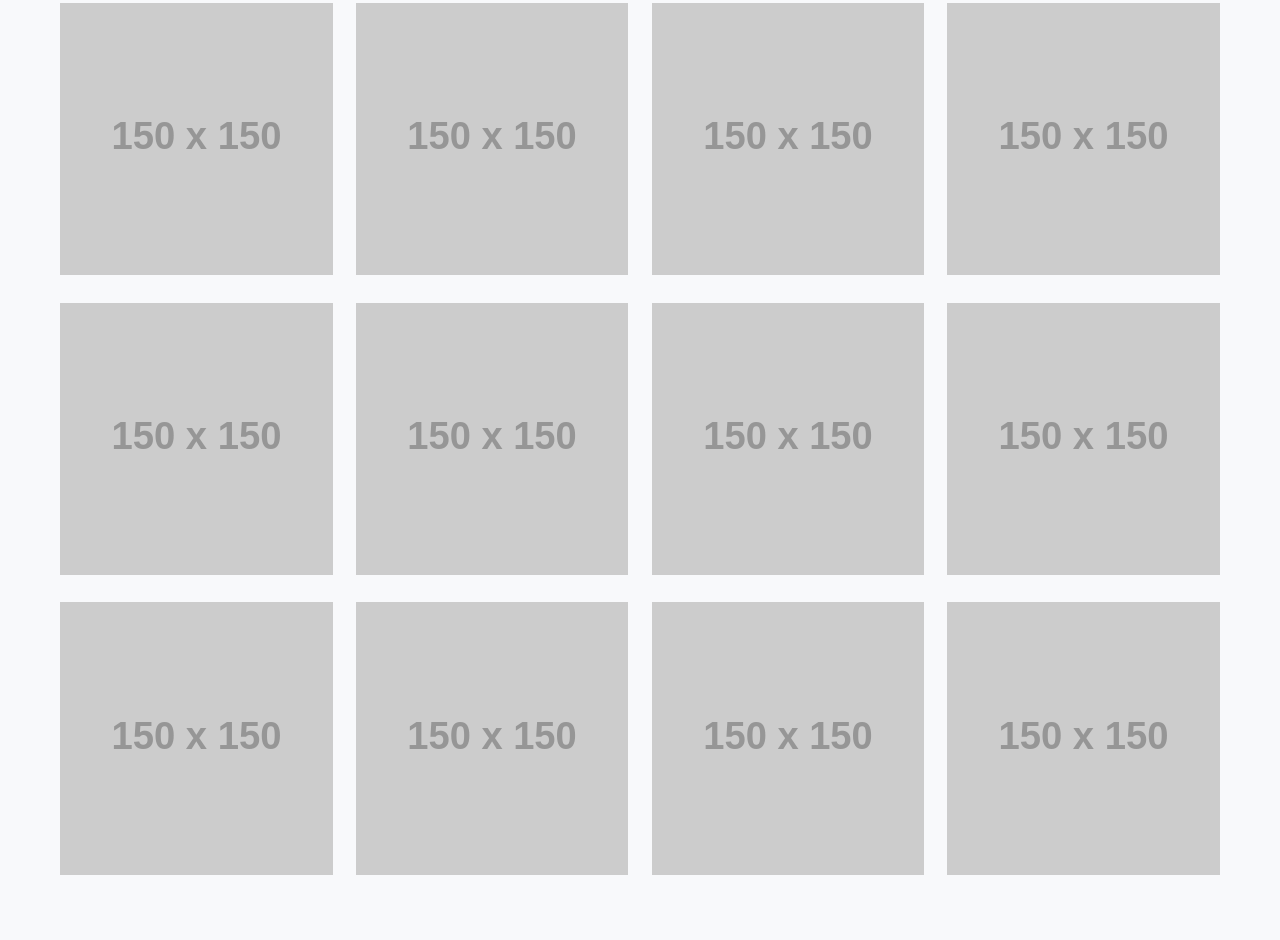
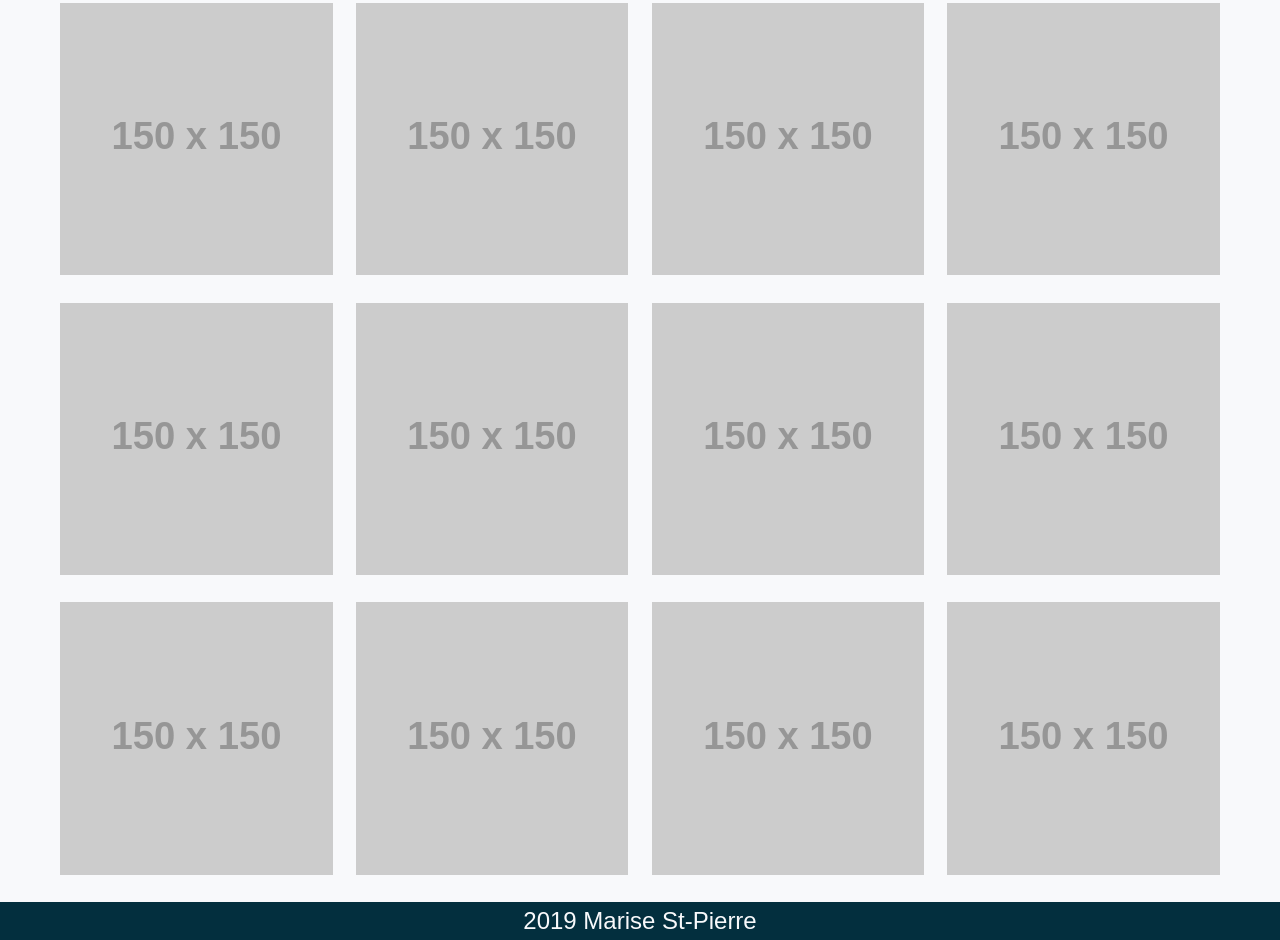
Before and after one commit to mstpierre73/sasstuto, a plain HTML site: page index.html in a window 1280 px wide. Shown: the part 2284-3224 px from the top of the page. Before the commit the page ends 3186 px from the top, so only its background shows below. Drawn offline with Linux system fonts and the light colour scheme; placeholder pictures from the web are drawn by us.

Commit message:
adding footer

```diff
--- a/index.html
+++ b/index.html
@@ -85,5 +85,8 @@
         </ul>
       </div>
     </section>
+    <footer>
+      <a href="http://marisestpierre.com/" target="_blank">2019 Marise St-Pierre</a>
+    </footer>
   </body>
 </html>
--- a/sasstuto.scss
+++ b/sasstuto.scss
@@ -120,3 +120,23 @@ section h1 {
 		width: 100%;
 	}
 }
+
+#projects {
+	@include clearfix;
+}
+
+footer {
+	background: $deepBlue;
+
+	a{
+		color: $offWhite;
+		font-size: $sectionHeading;
+		text-align: center;
+		display: block;
+		text-decoration: none;
+		padding: 5px 0;
+		@include mQ(300px){
+			font-size: 16px;
+		}
+	}
+}
```
Also changed, not shown: sasstuto.css.
